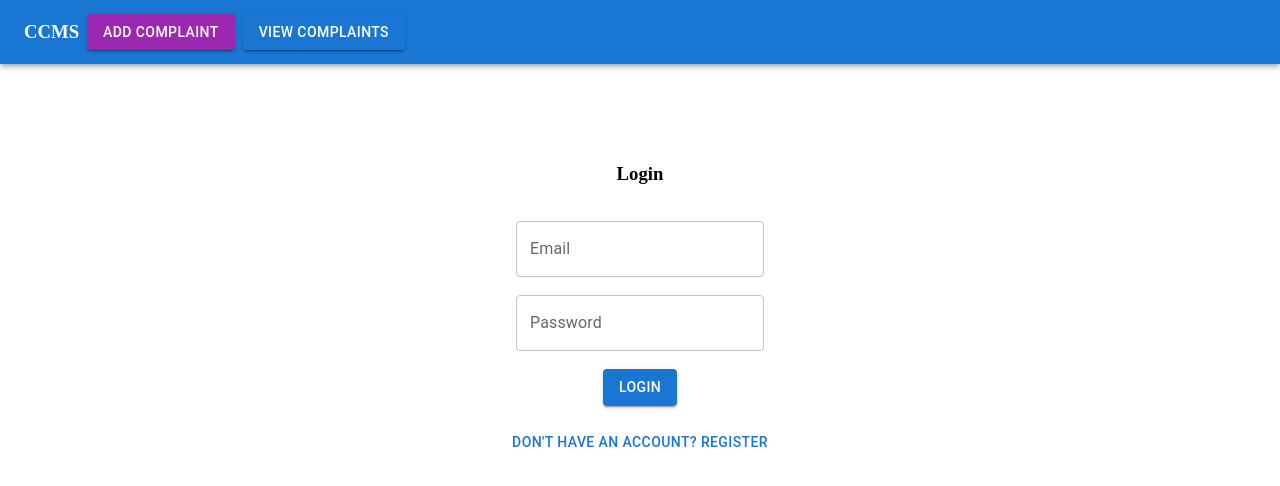
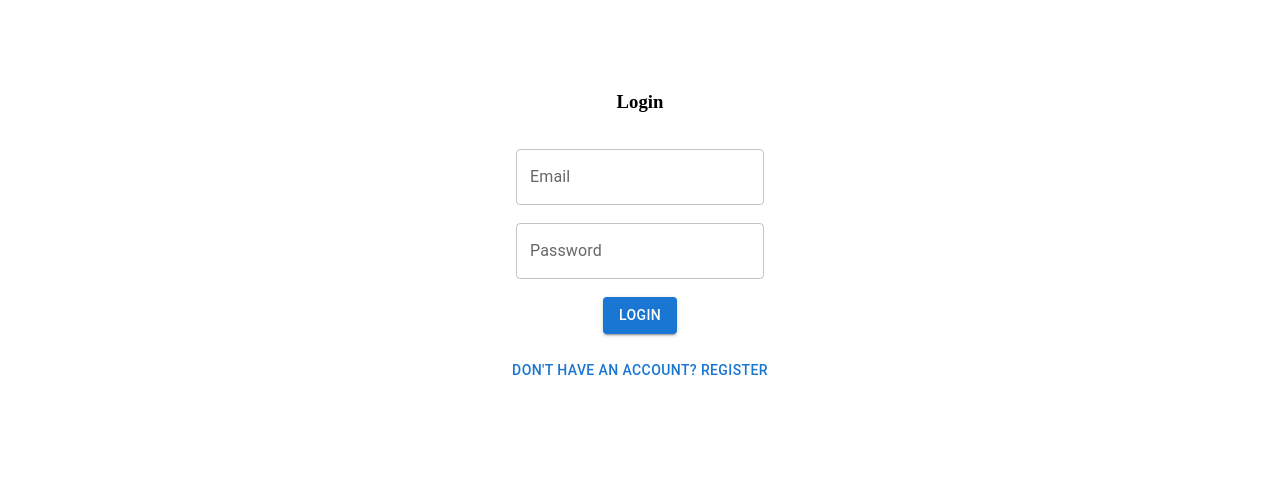
Before and after one commit to adiithy10/project, a React app: page / in a window 1280 px wide. Shown: the top 486 px of the page. Built offline with nearby package versions, Linux system fonts and the light colour scheme; the HTML template or start-up script is replaced by a standard one.

Commit message:
Update App.jsx

```diff
--- a/src/Components/Login.jsx
+++ b/src/Components/Login.jsx
@@ -1,7 +1,7 @@
 import { Button, TextField } from '@mui/material'
 import React, { useState } from 'react'
 import { useNavigate } from 'react-router-dom'
-import NavBar from './NavBar'
+
 
 const Login = () => {
   let navigate = useNavigate()
@@ -28,7 +28,7 @@ const Login = () => {
 
   return (
     <div>
-      <NavBar/>
+
       <br /><br /><br /><br />
       <h3>Login</h3>
       <br />
```
